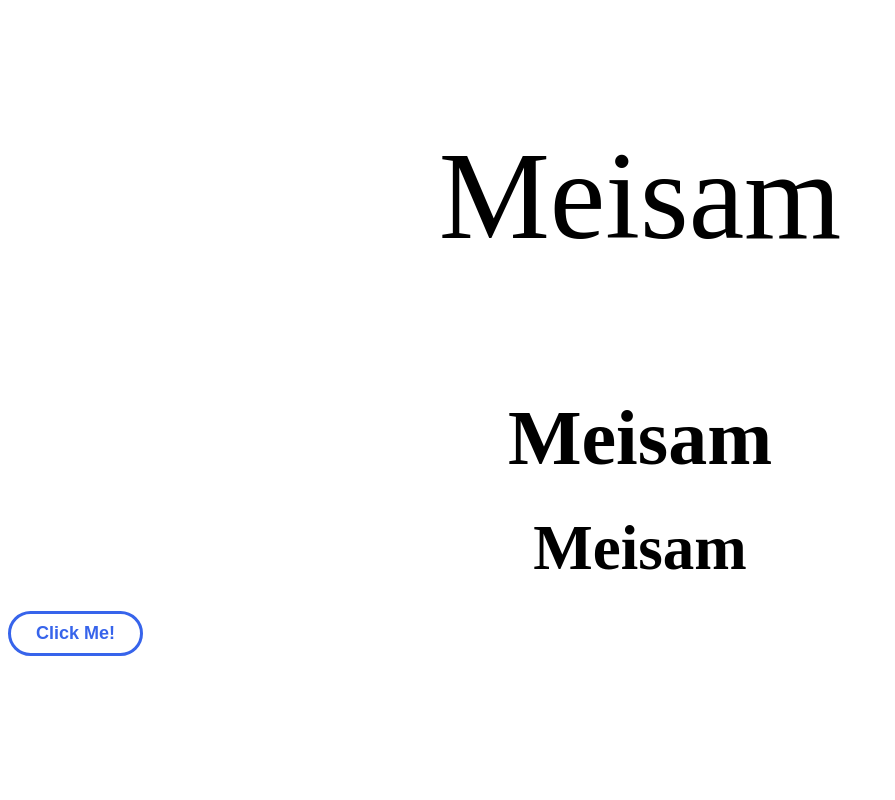
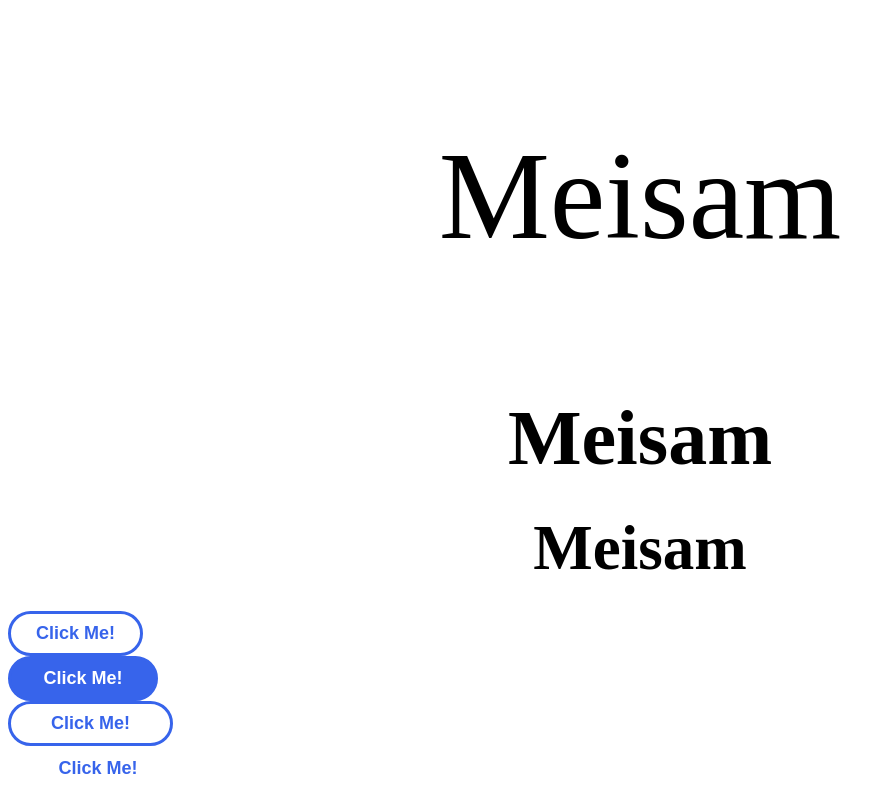
Before and after one commit to MostafaMohammadi1989/MyPortfolio, a React (Create React App) app: page / in a window 1280 px wide. Shown: the whole page, without its empty margins (0-895 px from the left). Built offline with nearby package versions, Linux system fonts and the light colour scheme.

Commit message:
Use three state button for all buttons in porject

```diff
--- a/src/common/Button.js
+++ b/src/common/Button.js
@@ -20,6 +20,7 @@ const ButtonComponent = styled.button`
   border: ${({ variant }) => Theme.button[variant].border};
   border-radius: 30px;
   display: block;
+  opacity: ${({ variant }) => Theme.button[variant].opacity};
   cursor: pointer;
   :hover {
     color: ${({ variant }) => Theme.button[variant].hover.color};
@@ -31,11 +32,13 @@ const ButtonComponent = styled.button`
   :focus {
     box-shadow: ${({ variant }) => Theme.button[variant].focus.boxShadow};
     outline: ${({ variant }) => Theme.button[variant].focus.outline};
+    text-shadow: ${({ variant }) => Theme.button[variant].focus.textShadow};
   }
   :active {
     color: ${({ variant }) => Theme.button[variant].active.color};
     border: ${({ variant }) => Theme.button[variant].active.border};
     background-color: ${({ variant }) =>
       Theme.button[variant].active.backgroundColor};
+    text-shadow: ${({ variant }) => Theme.button[variant].active.textShadow};
   }
 `;
--- a/src/common/Theme.js
+++ b/src/common/Theme.js
@@ -109,7 +109,7 @@ export const Theme = {
       hover: {
         color: colors.Blue500,
         border: `3px solid ${colors.Blue500}`,
-        backgroundColor: colors.Blue50,
+        backgroundColor: colors.Purple200,
         transition: "0.7s",
       },
       focus: {
@@ -119,7 +119,7 @@ export const Theme = {
       active: {
         color: colors.Blue600,
         border: `3px solid ${colors.Blue600}`,
-        backgroundColor: colors.Blue100,
+        backgroundColor: colors.Purple300,
       },
     },
     secondary: {
@@ -132,10 +132,19 @@ export const Theme = {
         border: `3px solid ${colors.Blue500}`,
         transition: "0.7s",
       },
+      focus: {
+        boxShadow: `0 0 0 5px ${colors.Blue50}`,
+        outline: "none",
+      },
+      active: {
+        color: colors.Purple50,
+        border: `3px solid ${colors.Blue600}`,
+        backgroundColor: colors.Blue600,
+      },
     },
     ternary: {},
     outlinedbtn: {
-      backgroundColor: "none",
+      backgroundColor: "Transparent",
       color: colors.Blue400,
       border: `3px solid ${colors.Blue400}`,
       hover: {
@@ -143,13 +152,29 @@ export const Theme = {
         color: colors.Blue500,
         transition: "0.7s",
       },
+      focus: {
+        boxShadow: `0 0 0 5px ${colors.Blue50}`,
+        outline: "none",
+      },
+      active: {
+        color: colors.Blue700,
+        border: `3px solid ${colors.Blue700}`,
+      },
     },
     textbtn: {
       border: "none",
+      backgroundColor: "Transparent",
       color: colors.Blue400,
       hover: {
         color: colors.Blue500,
-        transition: "0.7s",
+      },
+      focus: {
+        textShadow: `2px 2px 2px  ${colors.Blue200}`,
+        outline: "none",
+      },
+      active: {
+        color: colors.Blue700,
+        textShadow: `2px 2px 2px  ${colors.Blue200}`,
       },
     },
     size: {
@@ -159,7 +184,7 @@ export const Theme = {
       medium: {
         width: "150px",
       },
-      larg: {
+      large: {
         width: "165px",
       },
       xlarge: {
--- a/src/components/Test.js
+++ b/src/components/Test.js
@@ -12,12 +12,15 @@ export default function Text() {
       <Button variant="primary" size="small">
         Click Me!
       </Button>
-      {/* <Button variant="secondary" size="medium">
+      <Button variant="secondary" size="medium">
         Click Me!
       </Button>
-      <Button variant="outlinedbtn" size="larg">
+      <Button variant="outlinedbtn" size="large">
         Click Me!
-      </Button> */}
+      </Button>
+      <Button variant="textbtn" size="xlarge">
+        Click Me!
+      </Button>
     </Container>
   );
 }
```
